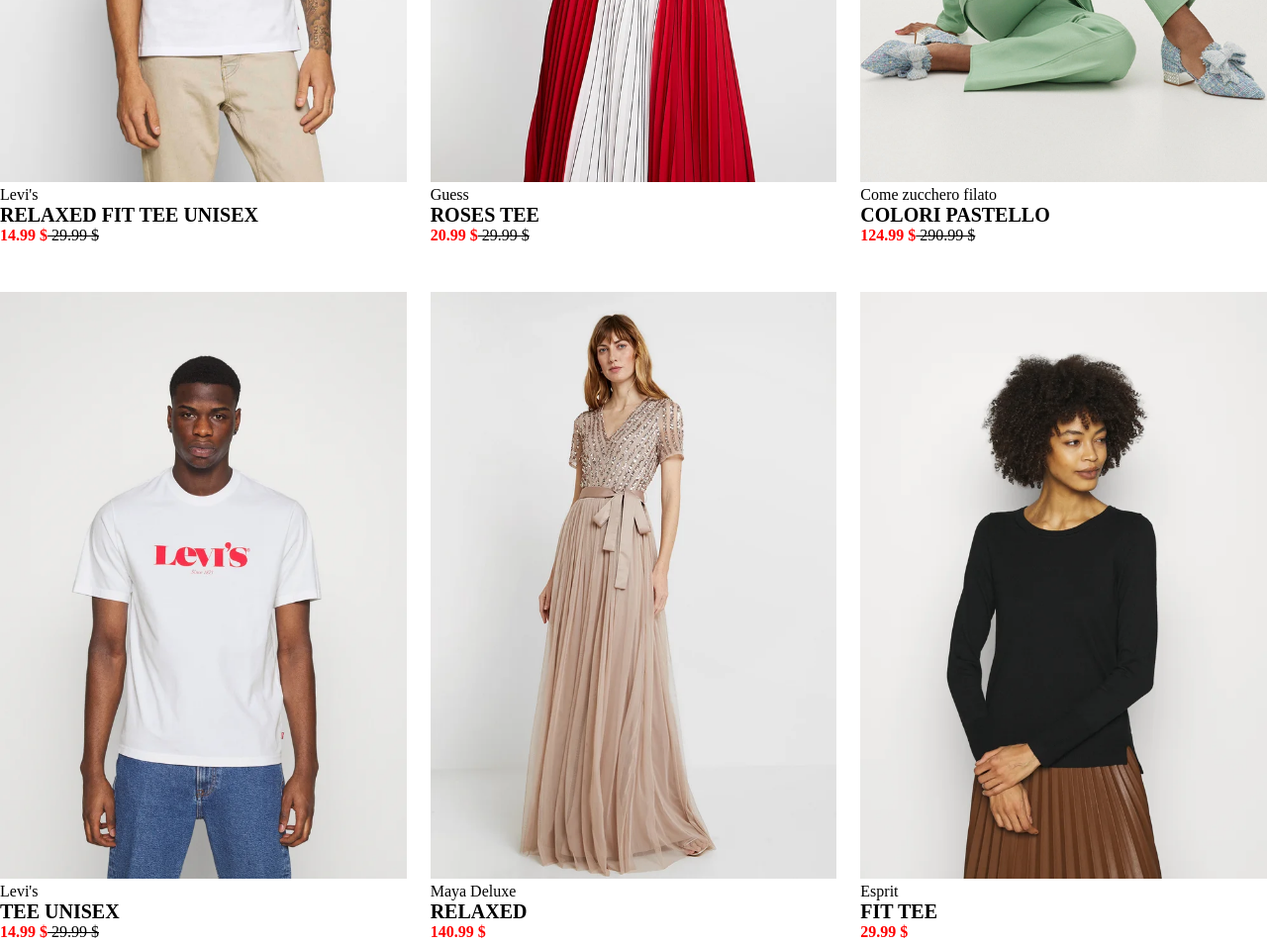
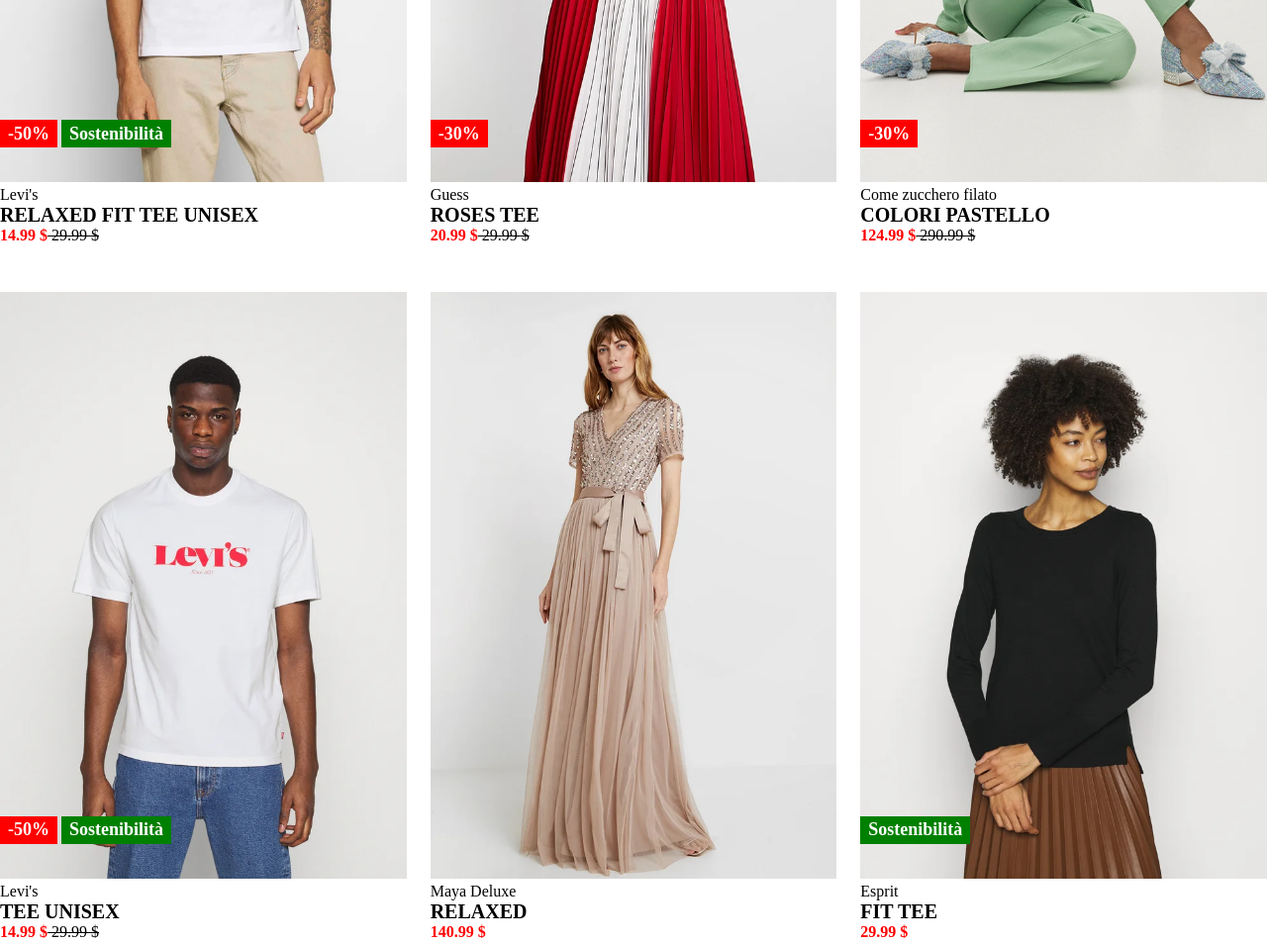
Before and after one commit to bia9400/html-css-boolando, a plain HTML site: page index.html in a window 1280 px wide. Shown: the part 540-1494 px from the top of the page at 99% size. Drawn offline with Linux system fonts and the light colour scheme.

Commit message:
discount add

```diff
--- a/css/style.css
+++ b/css/style.css
@@ -49,6 +49,7 @@ footer i {
     padding: 4rem 0;
 }
 .column{
+    position: relative;
     flex-basis: calc((100% - 16px*3) / 3);
 
 }
@@ -83,3 +84,18 @@ footer .container{
 footer i {
     font-size: 19px;
 }
+.discount{
+    display: inline-block;
+    color: white;
+    background-color: red;
+    padding: .2rem .5rem;
+    font-weight: bold;
+    font-size: 18px;
+}
+.sostenibilità{
+    background-color: green;
+}
+.position{
+    position: absolute;
+    bottom: 15%;
+}
--- a/index.html
+++ b/index.html
@@ -35,6 +35,10 @@
                     <div>
                         <span class="colum-text-red">14.99 $</span><span class="column-text-underline"> 29.99 $</span>
                     </div>
+                    <div class="position">
+                        <div class="discount">-50%</div>
+                        <div class="discount sostenibilità">Sostenibilità</div>
+                    </div>
                 </div>
                 <div class="column">
                     <img src="img/2.webp" alt="">
@@ -42,6 +46,10 @@
                     <div class="bold-bigfont">ROSES TEE</div>
                     <div>
                         <span class="colum-text-red">20.99 $</span><span class="column-text-underline"> 29.99 $</span>
+                    </div>
+                    <div class="position">
+                        <div class="discount">-30%</div>
+
                     </div>
                 </div>
                 <div class="column">
@@ -51,6 +59,11 @@
                     <div>
                         <span class="colum-text-red">124.99 $</span><span class="column-text-underline"> 290.99 $</span>
                     </div>
+                    <div class="position">
+                        <div class="discount">-30%</div>
+
+                    </div>
+
                 </div>
                 <div class="column">
                     <img src="img/4.webp" alt="">
@@ -58,6 +71,10 @@
                     <div class="bold-bigfont">TEE UNISEX</div>
                     <div>
                         <span class="colum-text-red">14.99 $</span><span class="column-text-underline"> 29.99 $</span>
+                    </div>
+                    <div class="position">
+                        <div class="discount">-50%</div>
+                        <div class="discount sostenibilità">Sostenibilità</div>
                     </div>
                 </div>
                 <div class="column">
@@ -74,6 +91,10 @@
                     <div class="bold-bigfont">FIT TEE</div>
                     <div>
                         <span class="colum-text-red">29.99 $</span>
+                    </div>
+                    <div class="position">
+
+                        <div class="discount sostenibilità">Sostenibilità</div>
                     </div>
                 </div>
             </div>
```
